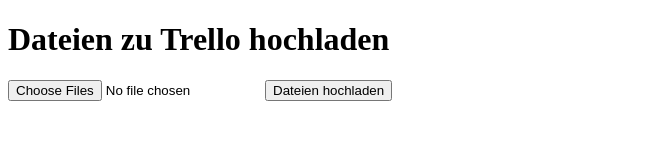
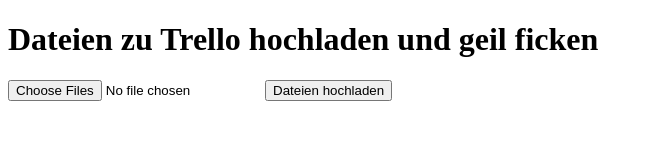
Before and after one commit to Leaduploader/Demo_versuch_eins, a plain HTML site: page index.html in a window 1280 px wide. Shown: the whole page, without its empty margins (0-653 px from the left). Drawn offline with Linux system fonts and the light colour scheme.

Commit message:
Update index.html

```diff
--- a/index.html
+++ b/index.html
@@ -1,10 +1,10 @@
 <!DOCTYPE html>
 <html>
 <head>
-    <title>Dateien zu Trello hochladen und geil ficken alles</title>
+    <title>Dateien zu Trello hochladen</title>
 </head>
 <body>
-    <h1>Dateien zu Trello hochladen</h1>
+    <h1>Dateien zu Trello hochladen und geil ficken</h1>
     <form id="upload-form">
         <input type="file" id="file-input" multiple>
         <button type="submit">Dateien hochladen</button>
```
